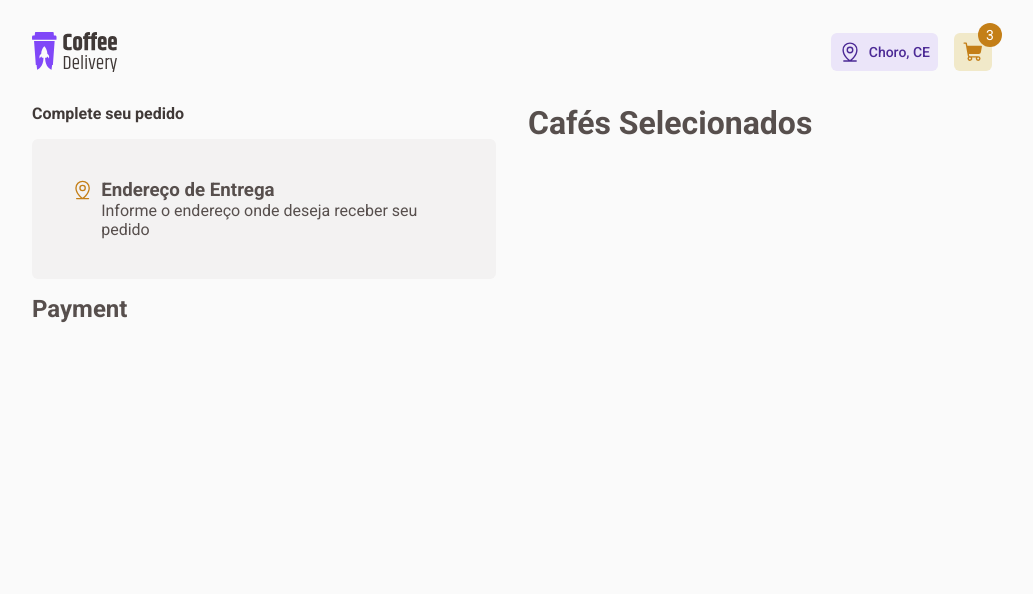
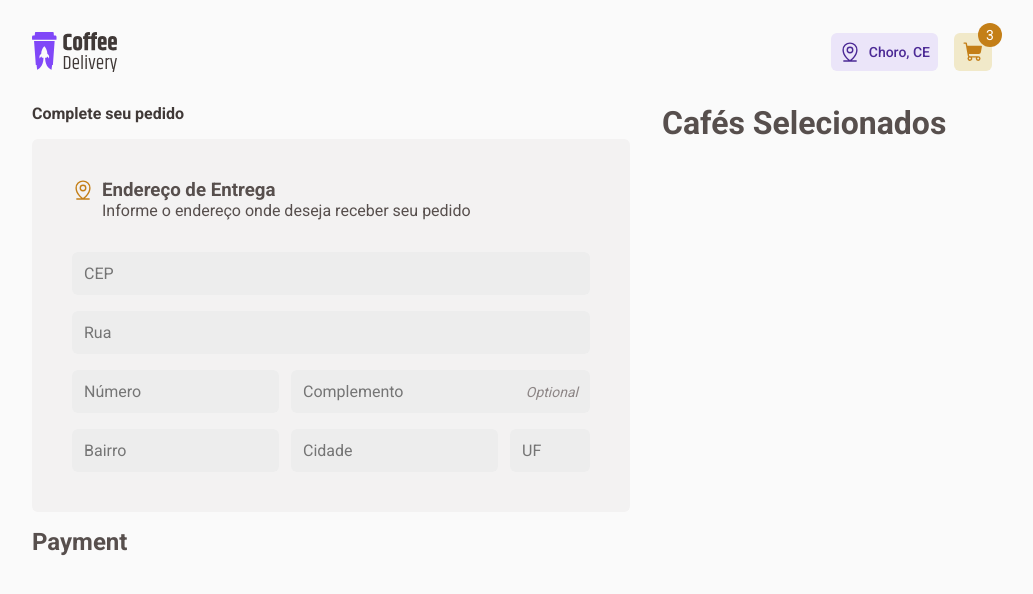
Before and after one commit to alvarobianor/coffee-delivery, a React (Vite) app: page /checkout in a window 1280 px wide. Shown: the top 594 px of the page, without its empty margins (128-1161 px from the left). Built offline with nearby package versions, Linux system fonts and the light colour scheme.

Commit message:
styles of finish order is done

```diff
--- a/src/Components/FinishOrder/index.tsx
+++ b/src/Components/FinishOrder/index.tsx
@@ -11,12 +11,28 @@ export function FinishOrder() {
           <p>Informe o endereço onde deseja receber seu pedido</p>
         </ContainerTitle>
       </ContainerHeader>
+      <Form>
+        <Input type="text" placeholder="CEP" />
+        <Input type="text" placeholder="Rua" />
+        <Row>
+          <Input type="text" placeholder="Número" />
+          <InputWrapper>
+            <StyledInput $flexGrow={2} type="text" placeholder="Complemento" />
+          </InputWrapper>
+        </Row>
+        <Row>
+          <Input type="text" placeholder="Bairro" />
+          <Input $flexGrow={2} type="text" placeholder="Cidade" />
+          <Input $widthRem={5} type="text" placeholder="UF" />
+        </Row>
+      </Form>
     </Container>
   );
 }
 
 const Container = styled.main`
   display: flex;
+  gap: 2rem;
   width: 100%;
   flex-direction: column;
 
@@ -41,3 +57,51 @@ const ContainerTitle = styled.div`
   display: flex;
   flex-direction: column;
 `;
+
+const Form = styled.form`
+  display: flex;
+  flex-direction: column;
+  gap: 1rem;
+`;
+
+const Row = styled.div`
+  display: flex;
+  width: 100%;
+  gap: 0.75rem;
+`;
+
+interface InputProps {
+  $flexGrow?: number;
+  $widthRem?: number;
+}
+
+const Input = styled.input<InputProps>`
+  ${({ $widthRem }) => $widthRem && `width: ${$widthRem}rem;`}
+  flex-grow: ${({ $flexGrow = 0 }) => $flexGrow};
+  padding: 0.75rem;
+  color: ${({ theme }) => theme.colors['base-label']};
+  background-color: ${({ theme }) => theme.colors['base-input']};
+  border: 0px;
+  border-radius: 6px;
+`;
+
+const InputWrapper = styled.div`
+  display: flex;
+  position: relative;
+  width: 100%;
+
+  &::after {
+    content: 'Optional';
+    position: absolute;
+    right: 0.75rem;
+    top: 50%;
+    transform: translateY(-50%);
+    font-size: 0.875rem;
+    color: ${({ theme }) => theme.colors['base-label']};
+    font-style: italic;
+  }
+`;
+
+const StyledInput = styled(Input)`
+  padding-right: 4rem;
+`;
```
